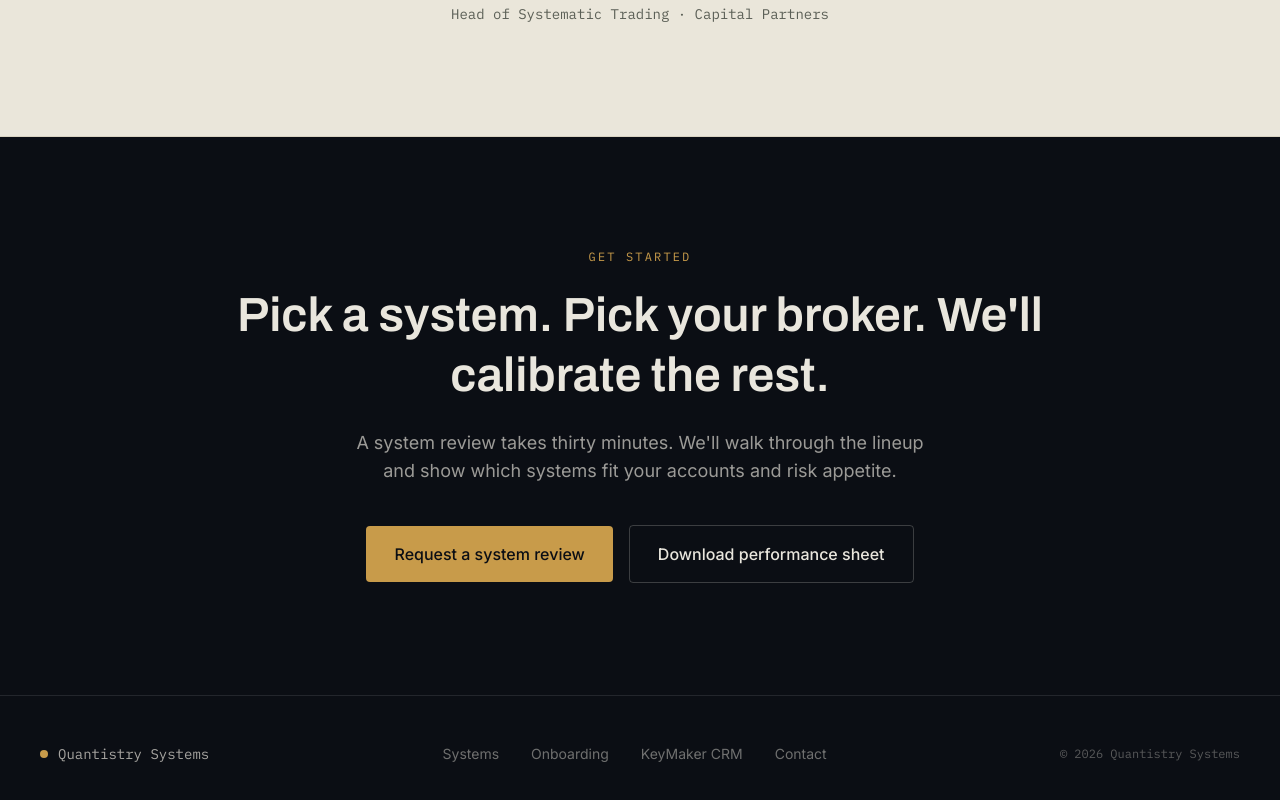
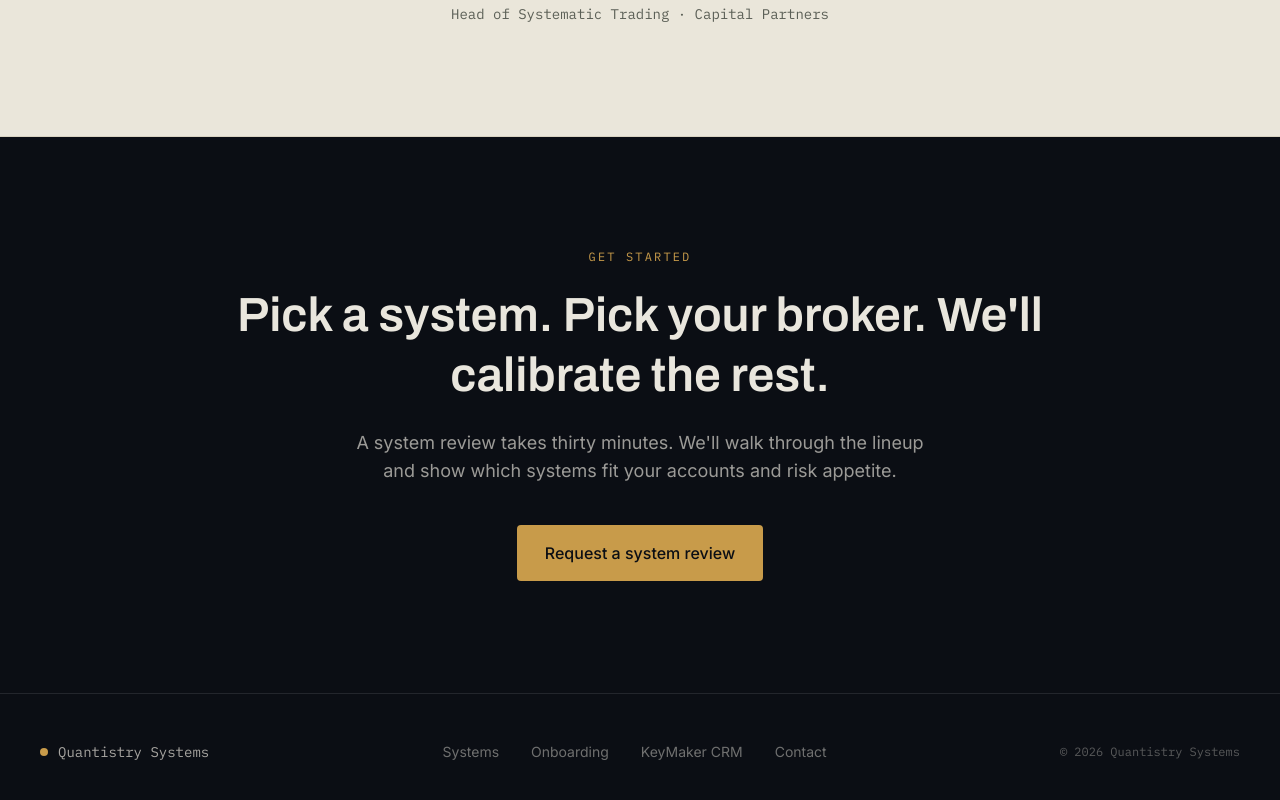
Before and after one commit to Quantistry-Systems/Website, a website built with Vite: page index.html in a window 1280 px wide. Shown: the part 4304-5104 px from the top of the page. Built offline with nearby package versions, Linux system fonts and the light colour scheme.

Commit message:
removed empty button

```diff
--- a/index.html
+++ b/index.html
@@ -340,7 +340,6 @@
                 </p>
                 <div class="fade-up flex flex-wrap items-center justify-center gap-4">
                     <a href="#contact" class="btn-primary font-medium px-7 py-4 rounded-sm">Request a system review</a>
-                    <a href="#" class="btn-ghost font-medium px-7 py-4 rounded-sm">Download performance sheet</a>
                 </div>
             </div>
         </section>
```
